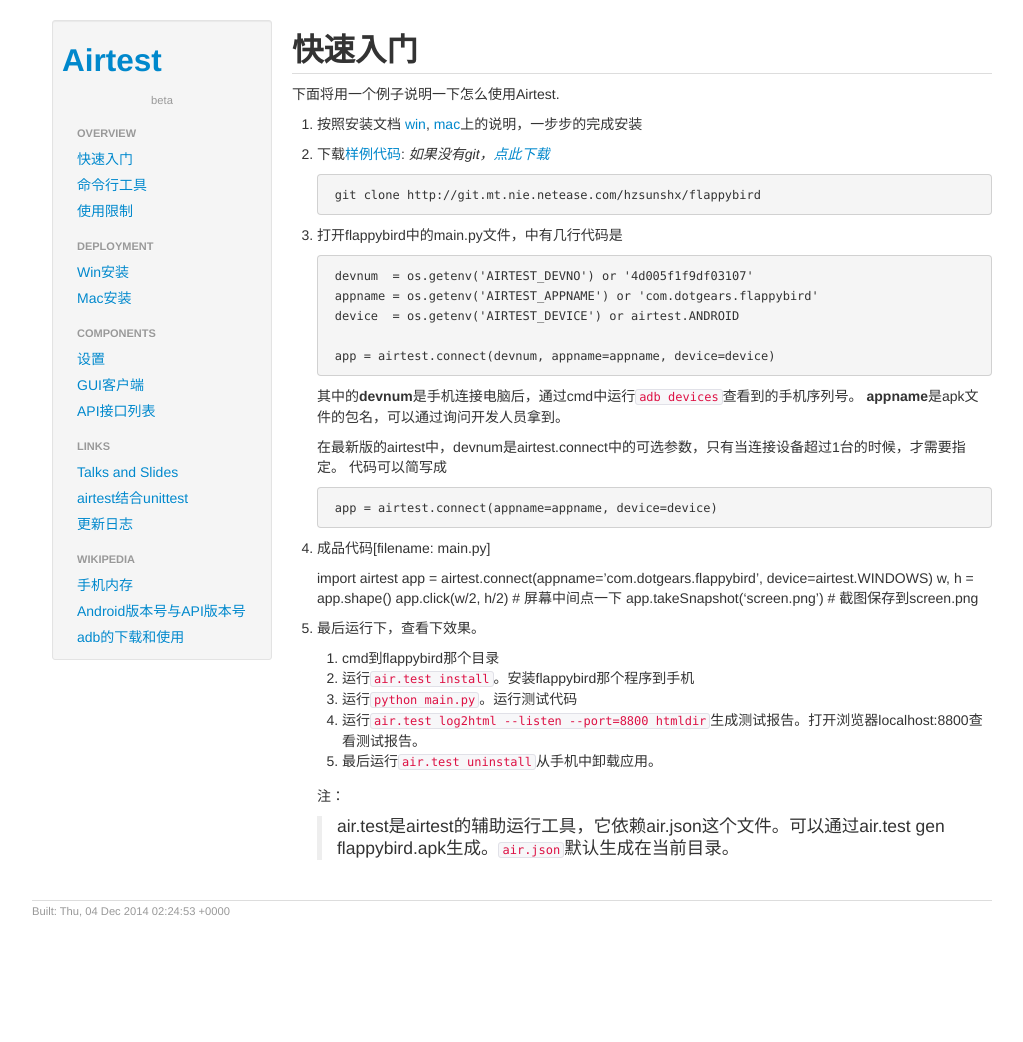
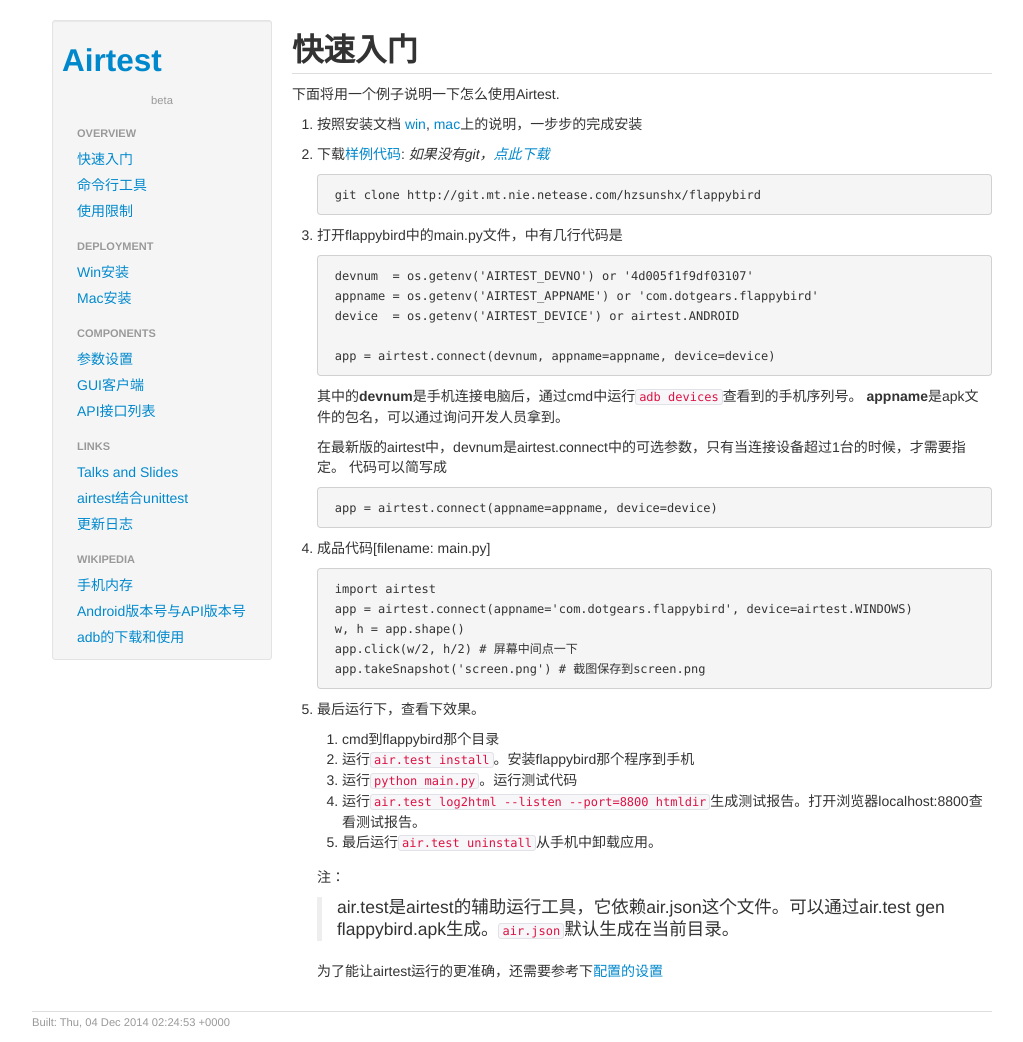
Before and after one commit to NetEase/airtest, a Jekyll site: the page built from _posts/2014-11-01-quickstart.md, in a window 1280 px wide. Shown: the whole page, without its empty margins (118-1141 px from the left). Built offline with Jekyll 4.4.1, drawn with Linux system fonts in a browser that asks for light colours; comment, search, counter and statistics services are not loaded; before the commit the page ends 931 px from its top, so only the background shows below that.

Commit message:
fix doc code indent

```diff
--- a/_posts/2014-11-01-quickstart.md
+++ b/_posts/2014-11-01-quickstart.md
@@ -32,11 +32,11 @@
 
 4. 成品代码[filename: main.py]
 
-    import airtest
-    app = airtest.connect(appname='com.dotgears.flappybird', device=airtest.WINDOWS)
-    w, h = app.shape()
-    app.click(w/2, h/2) # 屏幕中间点一下
-    app.takeSnapshot('screen.png') # 截图保存到screen.png
+        import airtest
+        app = airtest.connect(appname='com.dotgears.flappybird', device=airtest.WINDOWS)
+        w, h = app.shape()
+        app.click(w/2, h/2) # 屏幕中间点一下
+        app.takeSnapshot('screen.png') # 截图保存到screen.png
 
 5. 最后运行下，查看下效果。
 
@@ -49,3 +49,5 @@
     注：
 
     >air.test是airtest的辅助运行工具，它依赖air.json这个文件。可以通过air.test gen flappybird.apk生成。`air.json`默认生成在当前目录。
+
+    为了能让airtest运行的更准确，还需要参考下[配置的设置]({site.baseurl}/components/setting.html)
--- a/_posts/2014-12-02-setting.md
+++ b/_posts/2014-12-02-setting.md
@@ -1,5 +1,5 @@
 ---
-title: 设置
+title: 参数设置
 layout: post
 category: components
 permalink: /components/setting.html
```
